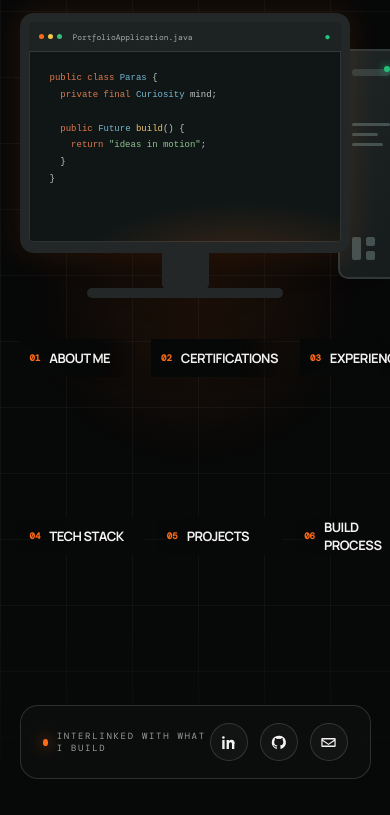
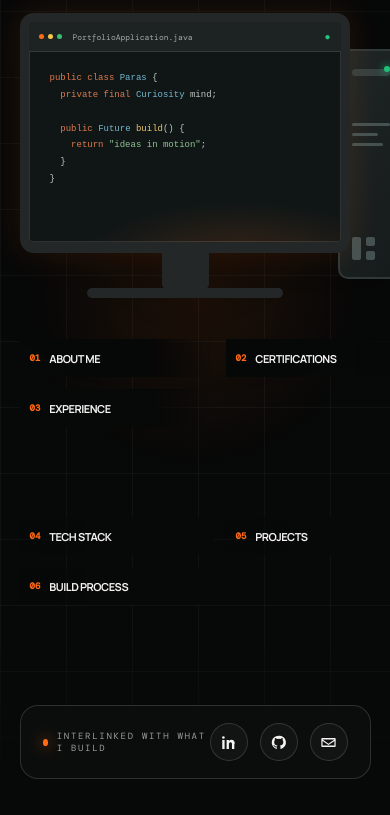
Before and after one commit to paraspingale-hub/Portfolio, a React (Vite) app: page / in a window 390 px wide. Shown: the part 849-1664 px from the top of the page. Built offline with nearby package versions, Linux system fonts and the light colour scheme; a web font is replaced by a local one.

Commit message:
Mobile view changes

```diff
--- a/src/mobile.css
+++ b/src/mobile.css
@@ -17,11 +17,11 @@
   .system-map { padding-top: 92px; padding-bottom: 36px; }
   .system-stage { grid-template-columns: 1fr; height: auto; gap: 40px; }
   .desktop-setup { grid-row: 1; grid-column: 1; }
-  .path-links { grid-column: 1; grid-template-columns: repeat(3, 1fr); gap: 12px; padding: 0; }
+  .path-links { grid-column: 1; grid-template-columns: repeat(2, 1fr); gap: 12px; padding: 0; display: grid; }
   .path-left { grid-row: 2; }
   .path-right { grid-row: 3; }
   .path-left a { margin-left: 0; }
-  .path-links a { width: auto; font-size: 13px; padding: 10px; }
+  .path-links a { width: auto; font-size: 11px; padding: 12px 10px; text-align: center; }
   .path-links a b { display: none; }
   .circuit-arrows { display: none; }
   .contact-dock { margin-top: 40px; }
```
